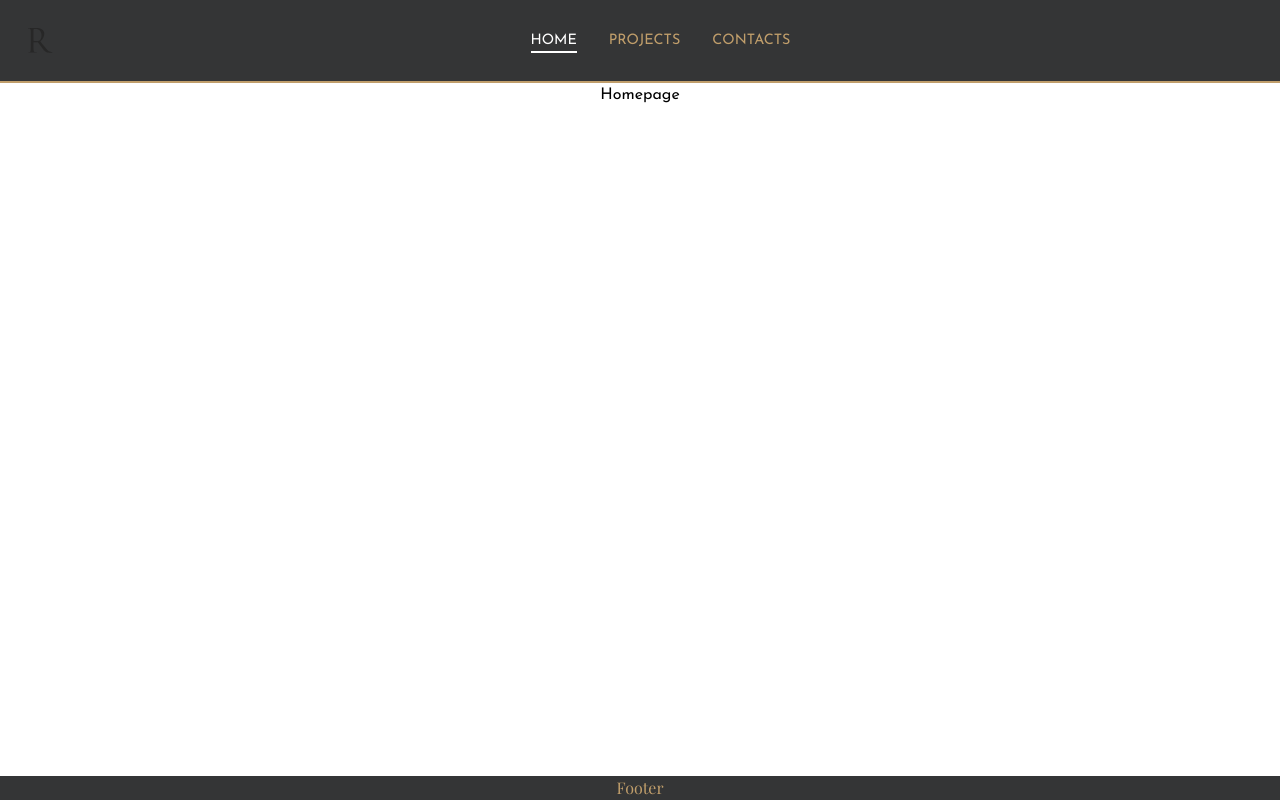
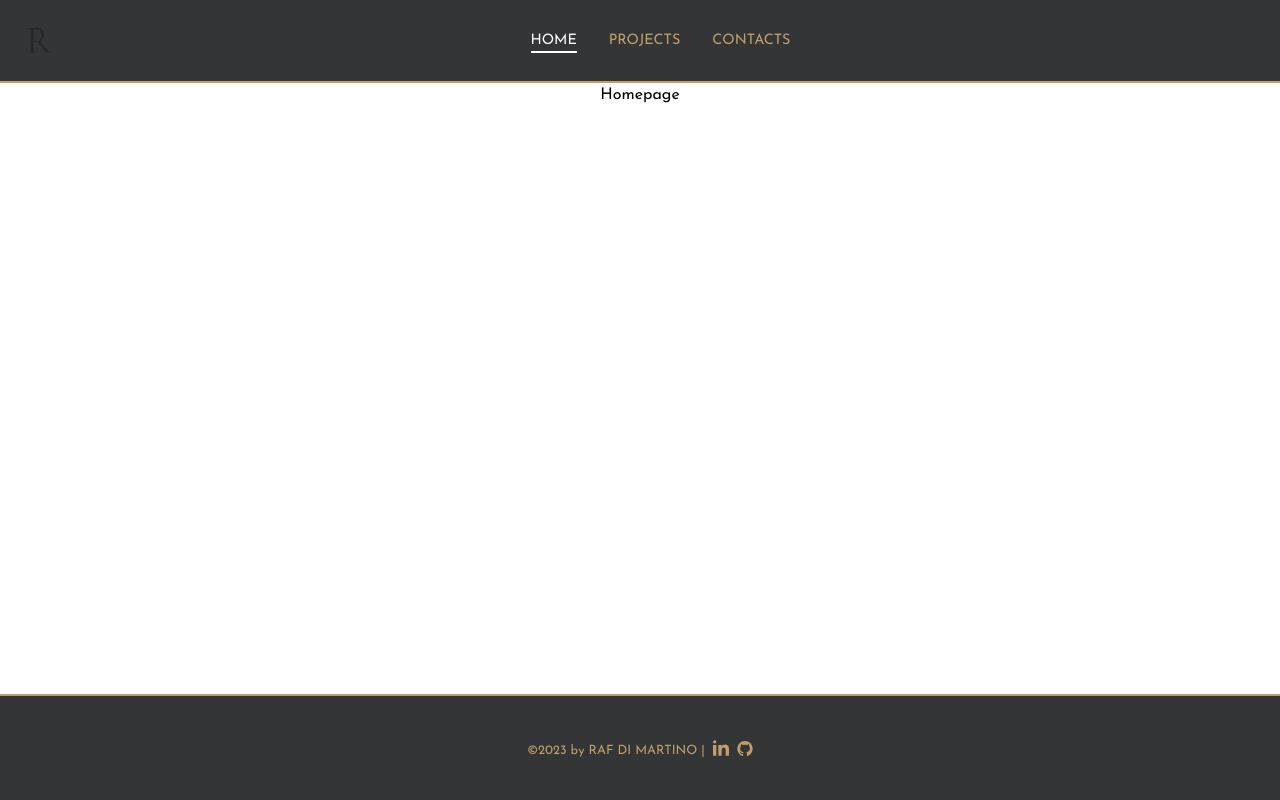
Before and after one commit to RafDiMartino/learning-r3f, a Next.js app: page / in a window 1280 px wide. Built offline with nearby package versions, Linux system fonts and the light colour scheme; a web font is replaced by a local one.

Commit message:
adding footer styles

```diff
--- /dev/null
+++ b/src/components/footer/Footer.module.css
@@ -0,0 +1,45 @@
+.footer {
+    @apply bg-secondary text-accent w-full mt-auto text-center font-josefin border-t-2 border-accent;
+    font-size: 0.8rem;
+    padding: 2.5rem;
+
+    .footerSocialMedia {
+        display: flex;
+        justify-content: center;
+        align-items: center;
+        padding: 1rem 0 0 0;
+
+        & > :first-child {
+            padding-right: .5rem;
+        }
+    }
+
+    & > * {
+        align-self: baseline;
+    }
+
+    svg:hover > *{
+        fill: white;
+    }
+
+    @screen sm {
+        display: flex;
+        align-items: center;
+        justify-content: center;
+
+        p {
+            padding-top: .3rem
+        }
+
+        & > p {
+            &:after {
+                content: "|"
+            }
+        }
+
+        .footerSocialMedia {
+            padding: 0 0 0 .5rem;
+            align-self: center;
+        }
+    }
+}
--- a/src/components/footer/Footer.tsx
+++ b/src/components/footer/Footer.tsx
@@ -1,7 +1,24 @@
 import React from 'react'
+import Link from 'next/link'
+import classes from "./Footer.module.css"
 
 export const Footer = () => {
   return (
-    <footer className="bg-secondary text-accent w-full mt-auto text-center font-playfair grow-0">Footer</footer>
+    <footer className={classes.footer}>
+      <p>©2023 by RAF DI MARTINO </p>
+      <div className={classes.footerSocialMedia}>
+        <Link href="https://www.linkedin.com/in/raffaele-di-martino/" target="_blank">
+          <svg width="16" height="16" viewBox="0 0 52 51" fill="none" xmlns="http://www.w3.org/2000/svg">
+            <path d="M10.8343 5.54348C10.8343 8.64783 8.45098 11.087 5.41764 11.087C2.38431 11.087 0.000976562 8.64783 0.000976562 5.54348C0.000976562 2.43913 2.38431 0 5.41764 0C8.45098 0 10.8343 2.43913 10.8343 5.54348ZM10.8343 15.5217H0.000976562V51H10.8343V15.5217ZM28.1676 15.5217H17.3343V51H28.1676V32.3739C28.1676 21.9522 41.1676 21.0652 41.1676 32.3739V51H52.001V28.6043C52.001 11.087 32.7176 11.7522 28.1676 20.4V15.5217Z" fill="#C09E6B"/>
+          </svg>
+        </Link>
+        <Link href="https://github.com/RafDiMartino" target="_blank">
+          <svg width="16" height="15" viewBox="0 0 52 51" fill="none" xmlns="http://www.w3.org/2000/svg">
+            <path fill-rule="evenodd" clip-rule="evenodd" d="M26.001 0C11.636 0 0.000976562 11.635 0.000976562 26C0.000976562 37.505 7.44348 47.2225 17.7785 50.6675C19.0785 50.895 19.566 50.115 19.566 49.4325C19.566 48.815 19.5335 46.7675 19.5335 44.59C13.001 45.7925 11.311 42.9975 10.791 41.535C10.4985 40.7875 9.23098 38.48 8.12598 37.8625C7.21598 37.375 5.91598 36.1725 8.09348 36.14C10.141 36.1075 11.6035 38.025 12.091 38.805C14.431 42.7375 18.1685 41.6325 19.6635 40.95C19.891 39.26 20.5735 38.1225 21.321 37.4725C15.536 36.8225 9.49098 34.58 9.49098 24.635C9.49098 21.8075 10.4985 19.4675 12.156 17.6475C11.896 16.9975 10.986 14.3325 12.416 10.7575C12.416 10.7575 14.5935 10.075 19.566 13.4225C21.646 12.8375 23.856 12.545 26.066 12.545C28.276 12.545 30.486 12.8375 32.566 13.4225C37.5385 10.0425 39.716 10.7575 39.716 10.7575C41.146 14.3325 40.236 16.9975 39.976 17.6475C41.6335 19.4675 42.641 21.775 42.641 24.635C42.641 34.6125 36.5635 36.8225 30.7785 37.4725C31.721 38.285 32.5335 39.845 32.5335 42.2825C32.5335 45.76 32.501 48.555 32.501 49.4325C32.501 50.115 32.9885 50.9275 34.2885 50.6675C44.5585 47.2225 52.001 37.4725 52.001 26C52.001 11.635 40.366 0 26.001 0Z" fill="#C09E6B"/>
+          </svg>
+        </Link>
+      </div>
+
+    </footer>
   )
 }
--- a/src/components/header/Header.module.css
+++ b/src/components/header/Header.module.css
@@ -1,5 +1,5 @@
 .header {
-  @apply sticky top-0 flex grow-0 justify-center items-center bg-secondary text-accent w-full text-center font-josefin border-b-2 border-accent;
+  @apply sticky top-0 flex justify-center items-center bg-secondary text-accent w-full text-center font-josefin border-b-2 border-accent;
 }
 
 .headerWrapper {
```
Also changed, not shown: public/assets/images/gitHub.svg (added), public/assets/images/linkedin.svg (added).
